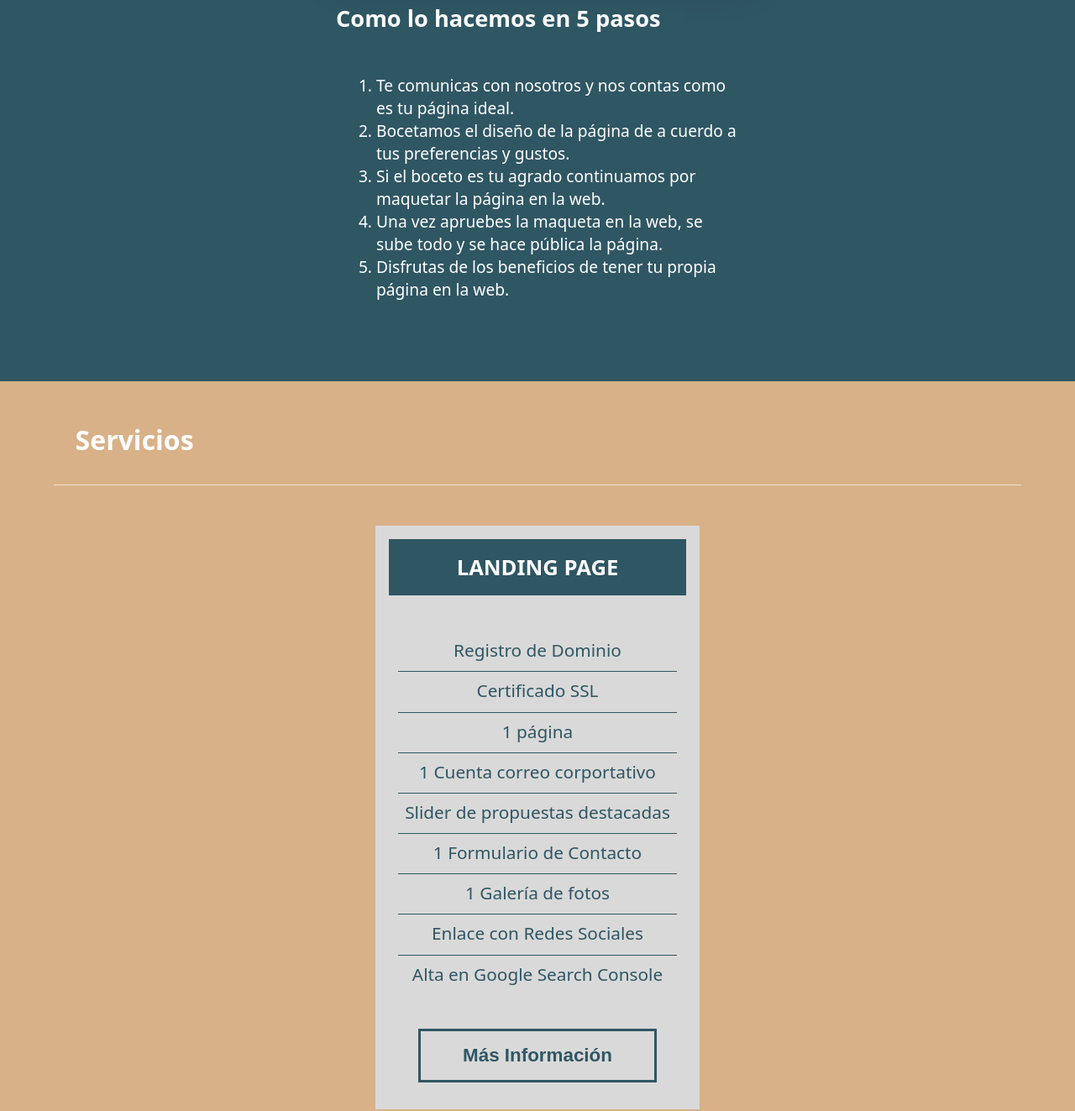
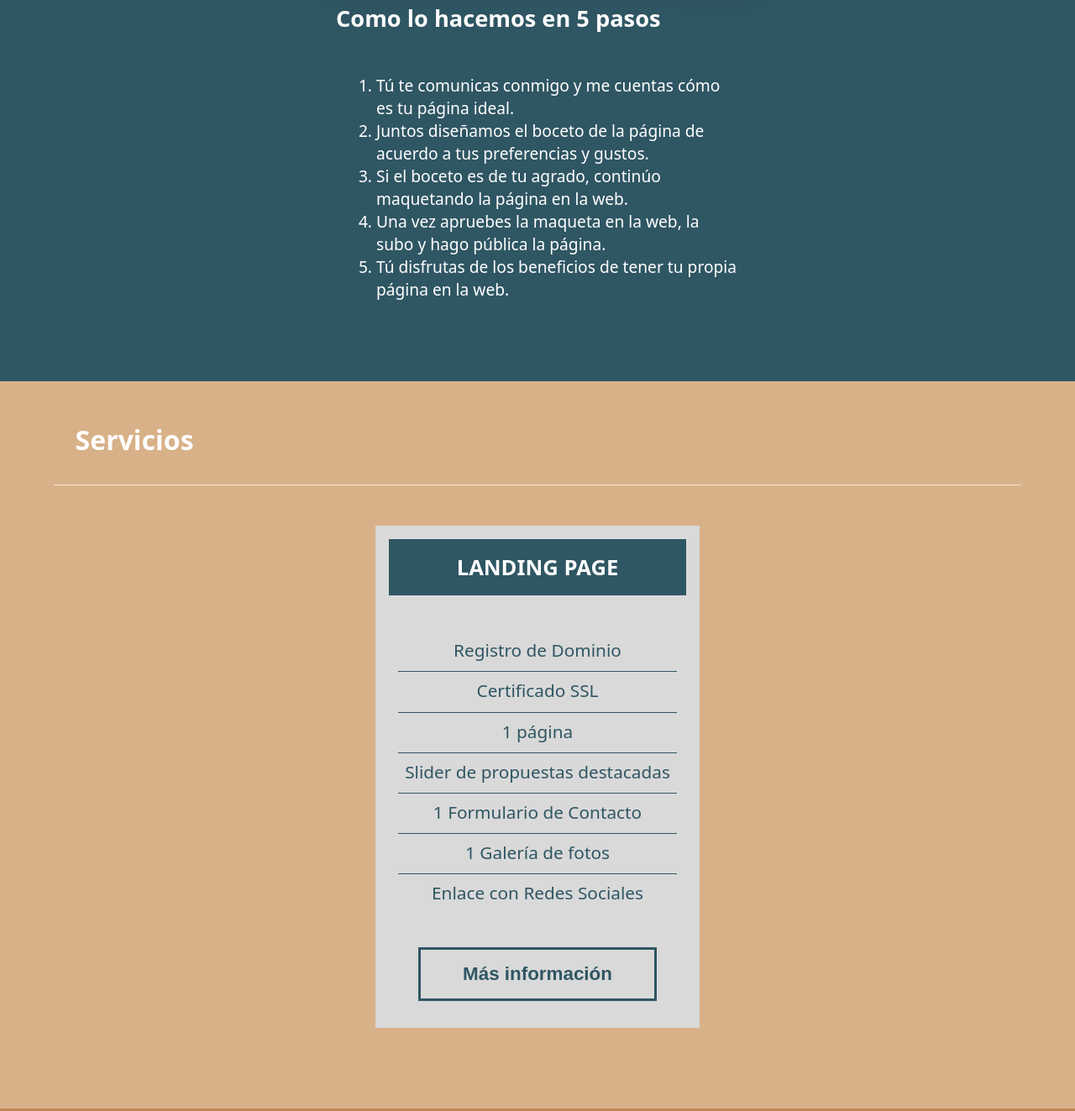
Before and after one commit to GzaJai/landing, a plain HTML site: page index.html in a window 1280 px wide. Shown: the part 2304-3627 px from the top of the page at 84% size. Drawn offline with nearby package versions, Linux system fonts and the light colour scheme; a script that the page names is missing.

Commit message:
updating page
update the service card and the more info button

```diff
--- a/index.html
+++ b/index.html
@@ -64,11 +64,11 @@
                     <div class="info-text">
                         <h3>Como lo hacemos en 5 pasos</h3>
                         <ol>
-                            <li>Te comunicas con nosotros y nos contas como es tu página ideal.</li>
-                            <li>Bocetamos el diseño de la página de a cuerdo a tus preferencias y gustos.</li>
-                            <li>Si el boceto es tu agrado continuamos por maquetar la página en la web.</li>
-                            <li>Una vez apruebes la maqueta en la web, se sube todo y se hace pública la página.</li>
-                            <li>Disfrutas de los beneficios de tener tu propia página en la web.</li>
+                            <li>Tú te comunicas conmigo y me cuentas cómo es tu página ideal.</li>
+                            <li>Juntos diseñamos el boceto de la página de acuerdo a tus preferencias y gustos.</li>
+                            <li>Si el boceto es de tu agrado, continúo maquetando la página en la web.</li>
+                            <li>Una vez apruebes la maqueta en la web, la subo y hago pública la página.</li>
+                            <li>Tú disfrutas de los beneficios de tener tu propia página en la web.</li>
                         </ol>
                     </div>
                 </div>
@@ -88,16 +88,16 @@
                             <li class="first-li">Registro de Dominio</li>
                             <li>Certificado SSL</li>
                             <li>1 página</li>
-                            <li>1 Cuenta correo corportativo</li>
                             <li>Slider de propuestas destacadas</li>
                             <li>1 Formulario de Contacto</li>
                             <li>1 Galería de fotos</li>
                             <li>Enlace con Redes Sociales</li>
-                            <li>Alta en Google Search Console</li>
                         </ul>
-                        <button>
-                            Más Información
-                        </button>
+                        <a target="_blank" href="https://wa.me/5492613659768?text=Hola%20estoy%20interesado%20en%20el%20servicio%20de%20paginas%20web">
+                            <button>
+                                Más información
+                            </button>
+                        </a>
 
         </section>
         <section id="contact">
```
